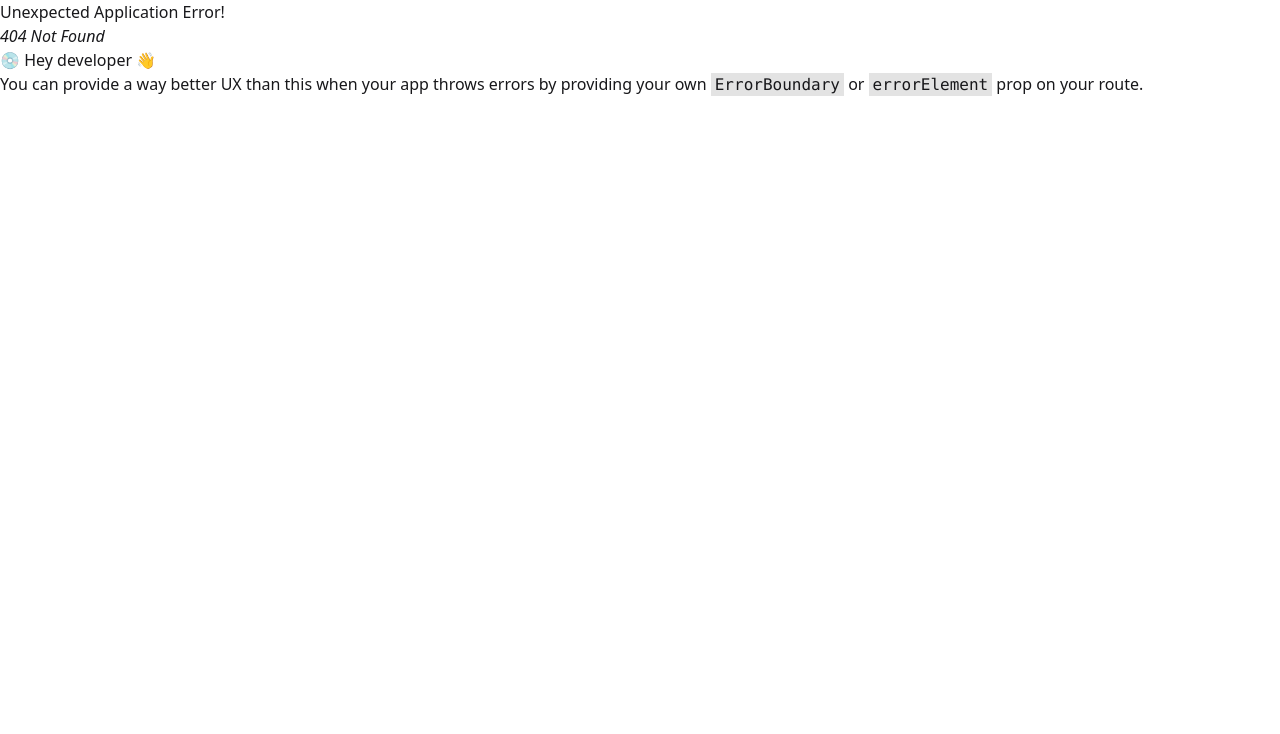
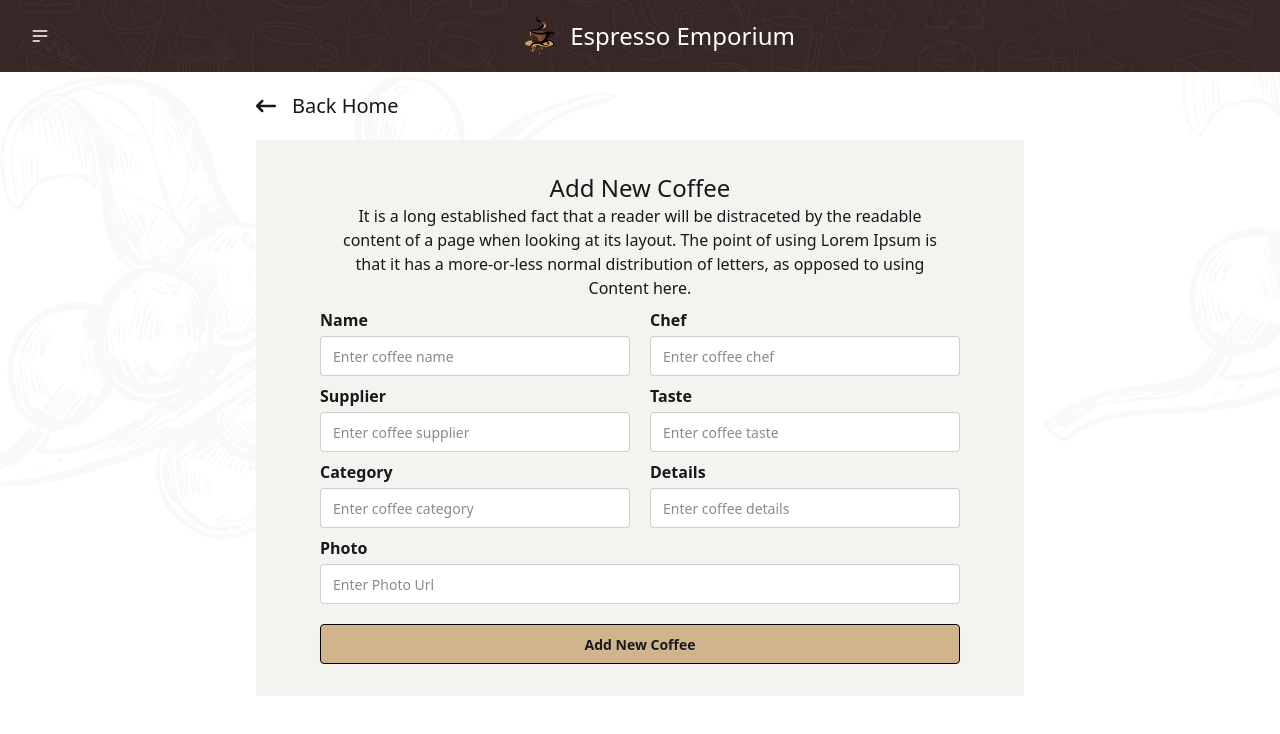
Before and after one commit to ranamiah221/coffee-shop-client, a React (Vite) app: page /addCoffee in a window 1280 px wide. Before the commit this address had no page. Shown: the top 734 px of the page. Built offline with nearby package versions, Linux system fonts and the light colour scheme.

Commit message:
create a new page for add coffee

```diff
--- a/package.json
+++ b/package.json
@@ -15,8 +15,10 @@
     "match-sorter": "^8.0.0",
     "react": "^19.0.0",
     "react-dom": "^19.0.0",
+    "react-icons": "^5.5.0",
     "react-router-dom": "^7.3.0",
     "sort-by": "^1.2.0",
+    "sweetalert2": "^11.17.2",
     "tailwindcss": "^4.0.11"
   },
   "devDependencies": {
--- /dev/null
+++ b/src/components/AddCoffee.jsx
@@ -0,0 +1,107 @@
+import React from 'react';
+import bg from '../assets/images/more/11.png'
+import { FaArrowLeftLong } from "react-icons/fa6";
+import { Link } from 'react-router-dom';
+import Swal from 'sweetalert2';
+const AddCoffee = () => {
+    const handleAddCoffee=(e)=>{
+        e.preventDefault();
+        const form=e.target
+        const name = form.name.value;
+        const chef = form.chef.value;
+        const supplier= form.supplier.value;
+        const taste = form.taste.value;
+        const category = form.category.value;
+        const detail = form.detail.value;
+        const photoUrl = form.photoUrl.value;
+        const coffees={
+            name,
+            chef,
+            supplier,
+            taste,
+            category,
+            detail,
+            photoUrl
+        }
+        fetch('http://localhost:5000/coffees',{
+            method:'POST',
+            headers: {
+                "Content-Type": "application/json",
+              },
+            body:JSON.stringify(coffees)
+        })
+        .then(res=> res.json())
+        .then(data=>{
+            if(data.insertedId){
+                Swal.fire({
+                    title: "Coffee Added Successfull !",
+                    icon: "success",
+                    draggable: true
+                  });
+            }
+        })
+
+
+    }
+    return (
+        <div style={{ backgroundImage: `url(${bg})` }} className='px-64 '>
+            <Link to='/'> <button className='my-5 text-xl font-medium inline-flex items-center gap-4'> <FaArrowLeftLong /> Back Home</button></Link>
+            <form onSubmit={handleAddCoffee} className='bg-[#F4F3F0] py-8'>
+                <div className='w-4/5 mx-auto text-center'>
+                    <h1 className='text-2xl font-medium'>Add New Coffee</h1>
+                    <p>It is a long established fact that a reader will be distraceted by the readable content of a page when looking at its layout. The point of using Lorem Ipsum is that it has a more-or-less normal distribution of letters, as opposed to using Content here.</p>
+                </div>
+                <div className='w-10/12 mx-auto'>
+                {/* name and chef */}
+                    <div className='flex justify-between items-end gap-5'>
+                        <div className='w-full'>
+                            <legend className="fieldset-legend">Name</legend>
+                            <input type="text" name='name' className="input w-full" placeholder="Enter coffee name" />
+                        </div>
+                        <div className='w-full'>
+                            <legend className="fieldset-legend">Chef</legend>
+                            <input type="text" name='chef' className="input w-full" placeholder="Enter coffee chef" />
+                        </div>
+
+                    </div>
+                    {/* supplier and taste */}
+                    <div className='flex justify-between items-end gap-5'>
+                        <div className='w-full'>
+                            <legend className="fieldset-legend">Supplier</legend>
+                            <input type="text" name='supplier' className="input w-full" placeholder="Enter coffee supplier" />
+                        </div>
+                        <div className='w-full'>
+                            <legend className="fieldset-legend">Taste</legend>
+                            <input type="text" name='taste' className="input w-full" placeholder="Enter coffee taste" />
+                        </div>
+
+                    </div>
+                    {/* category and detail */}
+                    <div className='flex justify-between items-end gap-5'>
+                        <div className='w-full'>
+                            <legend className="fieldset-legend">Category</legend>
+                            <input type="text" name='category' className="input w-full" placeholder="Enter coffee category" />
+                        </div>
+                        <div className='w-full'>
+                            <legend className="fieldset-legend">Details</legend>
+                            <input type="text" name='detail' className="input w-full" placeholder="Enter coffee details" />
+                        </div>
+                    </div>
+                    {/* photoUrl */}
+                    <div className='flex justify-between items-end gap-5'>
+                        <div className='w-full'>
+                            <legend className="fieldset-legend">Photo</legend>
+                            <input type="text" name='photoUrl' className="input w-full" placeholder="Enter Photo Url" />
+                        </div>
+
+                    </div>
+                    <button className='btn btn-block mt-5 bg-[#D2B48C] border-black ' type='submit'>Add New Coffee</button>
+                </div>
+
+            </form>
+
+        </div>
+    );
+};
+
+export default AddCoffee;
--- a/src/components/Banner.jsx
+++ b/src/components/Banner.jsx
@@ -2,8 +2,8 @@ import React from 'react';
 import bannerBg from "../assets/images/more/3.png"
 const Banner = () => {
     return (
-        <div style={{ backgroundImage: `url(${bannerBg})` }} className='flex justify-end items-center text-white w-full h-screen'>
-              <div className='w-1/2 space-y-3 pr-32'>
+        <div style={{ backgroundImage: `url(${bannerBg})` }} className='flex justify-end items-center text-white w-full h-screen bg-cover'>
+              <div className='w-1/2 space-y-3 pr-64'>
               <h1 className='font-medium text-4xl'>Would you like a Cup of Delicious Coffee?</h1>
               <p>It's coffee time - Sip & Savor - Relaxation in every sip! Get the nostalgia back!! Your companion of every moment!!! Enjoy the beautiful moments and make them memorable.</p>
               <button className='bg-amber-600 text-black text-2xl p-4 hover:text-white hover:border-2 hover:border-white hover:bg-black'>learn more</button>
--- a/src/components/Instragram.jsx
+++ b/src/components/Instragram.jsx
@@ -13,7 +13,7 @@ const Instragram = () => {
     return (
         <>
             <SectionHeader header={'Follow on Instagram'} subHeader={'Follow Us Now'}></SectionHeader>
-            <div className="grid grid-cols-4 gap-5 px-64 py-5">
+            <div className="grid grid-cols-4 gap-5 py-5 px-64">
                     <img src={cup1} alt="" />
                     <img src={cup2} alt="" />
                     <img src={cup3} alt="" />
--- a/src/components/Navbar.jsx
+++ b/src/components/Navbar.jsx
@@ -1,11 +1,35 @@
 import React from 'react';
 import bgImg from '../assets/images/more/15.jpg'
 import img from '../assets/images/more/logo1.png'
+import { Link } from 'react-router-dom';
 const Navbar = () => {
     return (
-        <div  style={{ backgroundImage: `url(${bgImg})` }} className="flex justify-center items-center gap-3 py-4 bg-cover bg-center w-full">
-             <img className='h-10' src={img} alt="" />
-             <h3 className='text-white font-light text-2xl'>Espresso Emporium</h3>
+        <div style={{ backgroundImage: `url(${bgImg})` }} className="flex justify-between items-center px-5 py-4 bg-cover bg-center w-full">
+
+            <div className='text-white '>
+                <div className="dropdown">
+                    <div tabIndex={0} role="button" className="btn btn-ghost btn-circle">
+                        <svg xmlns="http://www.w3.org/2000/svg" className="h-5 w-5" fill="none" viewBox="0 0 24 24" stroke="currentColor"> <path strokeLinecap="round" strokeLinejoin="round" strokeWidth="2" d="M4 6h16M4 12h16M4 18h7" /> </svg>
+                    </div>
+                    <ul
+                        tabIndex={0}
+                        className="menu menu-sm dropdown-content bg-base-100 rounded-box z-1 mt-3 w-52 p-2 shadow text-black">
+                        <li><Link to='/addCoffee'>Add Coffee</Link></li>
+                    </ul>
+                </div>
+            </div>
+            <div className='flex justify-center items-center gap-3'>
+                <img className='h-10' src={img} alt="" />
+                <h3 className='text-white font-light text-2xl'>Espresso Emporium</h3>
+            </div>
+            <div>
+
+            </div>
+
+
+
+
+
         </div>
     );
 };
--- a/src/main.jsx
+++ b/src/main.jsx
@@ -9,6 +9,7 @@ import {
 } from "react-router-dom";
 import Home from './components/Home.jsx';
 import HomePage from './components/HomePage.jsx';
+import AddCoffee from './components/AddCoffee.jsx';
 
 const router = createBrowserRouter([
   {
@@ -18,6 +19,10 @@ const router = createBrowserRouter([
       {
         path:'/',
         element:<HomePage></HomePage>
+      },
+      {
+        path:'/addCoffee',
+        element:<AddCoffee></AddCoffee>
       }
     ]
   },
```
Also changed, not shown: 1 other file (tests, documents, lock files or other folders).
